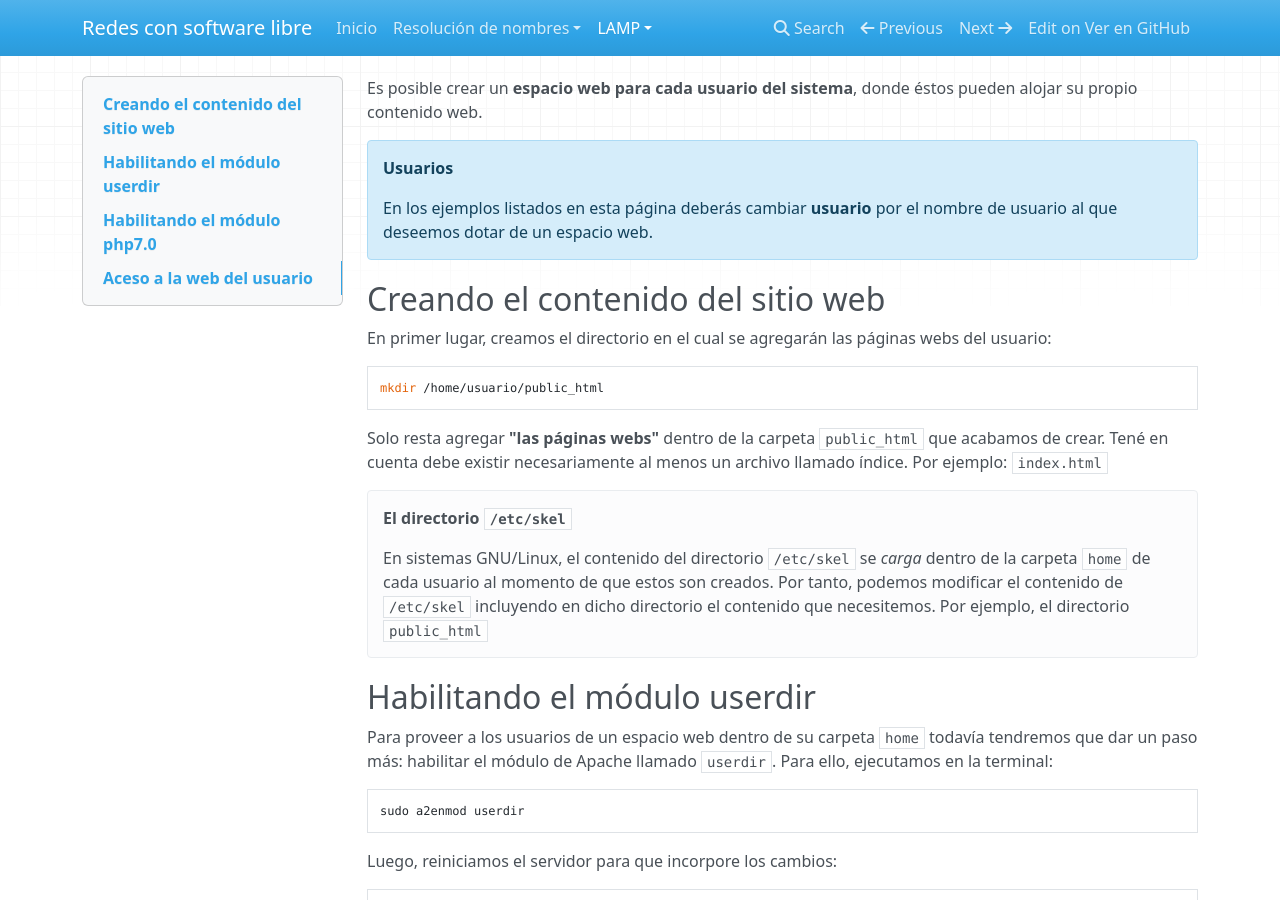
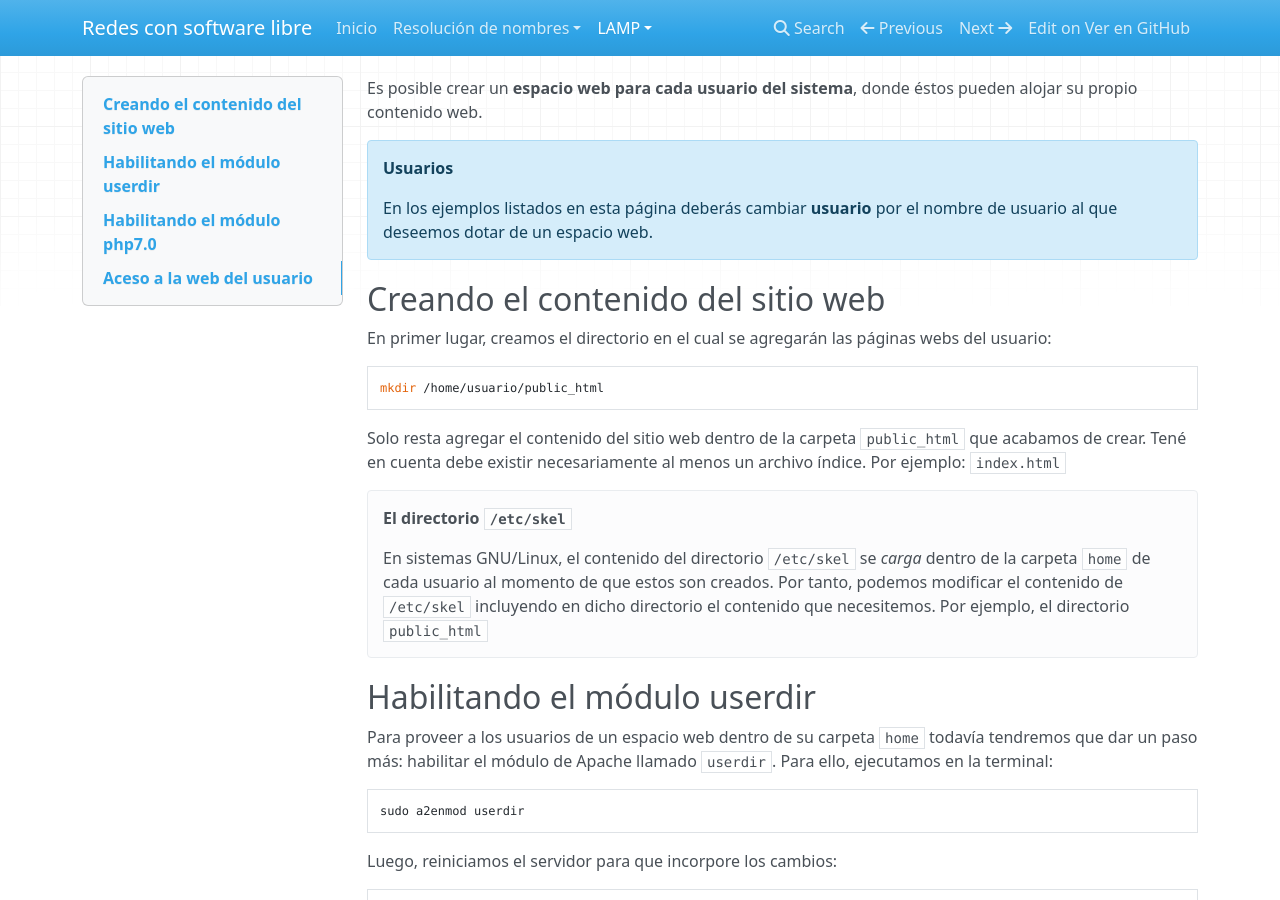
Before and after one commit to romanflores/redes, an MkDocs documentation site: the page built from docs/lamp/userdir.md, in a window 1280 px wide and 900 px high. Built offline with MkDocs 1.6.1, drawn with Linux system fonts in a browser that asks for light colours; nearby versions of some CDN libraries; old or Windows-style settings are respelled for this version of MkDocs.

Commit message:
Modificando userdir

````diff
--- a/docs/lamp/userdir.md
+++ b/docs/lamp/userdir.md
@@ -11,7 +11,7 @@ En primer lugar, creamos el directorio en el cual se agregarán las páginas web
 ```bash
 mkdir /home/usuario/public_html
 ```
-Solo resta agregar **"las páginas webs"** dentro de la carpeta `public_html` que acabamos de crear. Tené en cuenta debe existir necesariamente al menos un archivo llamado índice. Por ejemplo: `index.html`
+Solo resta agregar el contenido del sitio web dentro de la carpeta `public_html` que acabamos de crear. Tené en cuenta debe existir necesariamente al menos un archivo índice. Por ejemplo: `index.html`
 
 
 !!! tip "El directorio `/etc/skel`"
````
Also changed, not shown: docs/lamp/virtualHosts.md (+4 -4 lines), site/lamp/userdir/index.html, site/lamp/virtualHosts/index.html, site/mkdocs/search_index.json.
